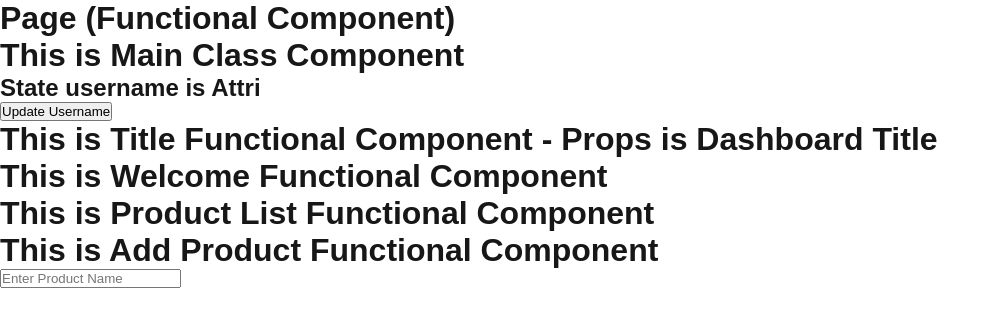
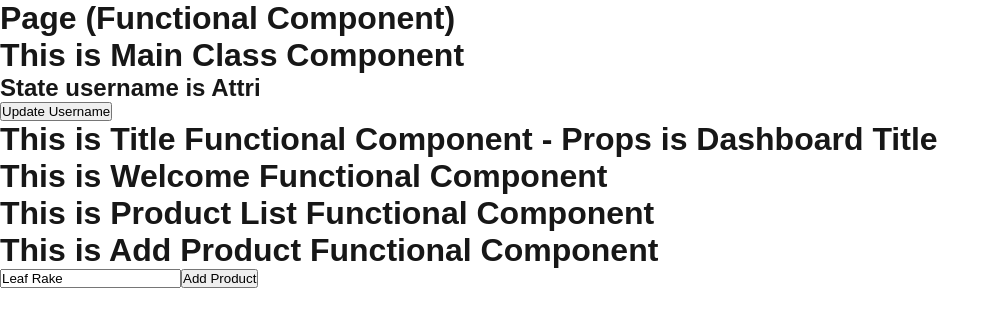
Before and after one commit to programmingwithharsh/dashboard_next_june25, a Next.js app: page / in a window 1280 px wide. Shown: the top 326 px of the page, without its empty margins (0-1000 px from the left). Built offline with nearby package versions, Linux system fonts and the light colour scheme.

Commit message:
useState hook, pass function as a props, displaying product list, add product

```diff
--- a/src/app/components/AddProduct.js
+++ b/src/app/components/AddProduct.js
@@ -1,8 +1,32 @@
-const AddProduct = () => {
+'use client'
+
+import { useState } from "react";
+
+const AddProduct = ({ onAdd }) => {
+    const [name, setName] = useState('Leaf Rake');
+    /*
+        In class component, we use this.state, this.setState({}) to update component
+        In functional Component we use useState
+
+            name - '' <-> kind of similar to this.state = { name = "" }
+            setName <-> kind of similar to this.setState({})
+    */
+
+    const handleSubmit = (e) => {
+        e.preventDefault(); // stop page refresh
+        if (name.trim()) {
+            onAdd(name); // calling onAdd props
+            setName('');
+        }
+    }
+
     return (
         <div>
             <h1>This is Add Product Functional Component</h1>
-            <input type="text" placeholder="Enter Product Name" maxLength="50" />
+            <form onSubmit={handleSubmit}>
+                <input type="text" placeholder="Enter Product Name" maxLength="50" value={name} onChange={(e) => setName(e.target.value)} />
+                <button type="submit">Add Product</button>
+            </form>
         </div>
     );
 }
--- a/src/app/components/Main.js
+++ b/src/app/components/Main.js
@@ -9,7 +9,8 @@ export default class Main extends React.Component {
     constructor() { // lifecycle number 1
         super();
         this.state = { // define state
-            username: "Attri"
+            username: "Attri",
+            products: []
         }
     }
 
@@ -18,8 +19,15 @@ export default class Main extends React.Component {
             username: "Partik"
         })
     }
+
+    handleAddProduct = (productName) => {
+        this.setState((prevState) => ({  // Update state using this.setState({})
+            products: [...prevState.products, productName]
+        }))
+    }
+
     render() { // lifecycle number 2
-        const x = 2;
+        const x = 2; // Number
         const interests = ["Listening Music", "Crafting", "Painting", "Cooking"]; // Array
         const name = "Rushika"; // String
         const birth = { // Object
@@ -34,8 +42,8 @@ export default class Main extends React.Component {
                 <button onClick={this.updateUserName}>Update Username</button>
                 <Title x={x} name={name} interests={interests} birthDetail={birth} text="Dashboard Title" />
                 <Welcome />
-                <ProducList />
-                <AddProduct />
+                <ProducList products={this.state.products} />
+                <AddProduct onAdd={this.handleAddProduct}/>
             </div>
         )
     }
--- a/src/app/components/ProducList.js
+++ b/src/app/components/ProducList.js
@@ -1,5 +1,13 @@
-function ProducList() {
-    return (<h1>This is Product List Functional Component</h1>);
+function ProducList({ products }) {
+    return (<div>
+        <h1>This is Product List Functional Component</h1>
+        <ul>
+            {products.map((product, index) => (
+                <li key={index}>{product}</li>
+            ))}
+        </ul>
+    </div>
+    );
 }
 
 export default ProducList;
```
